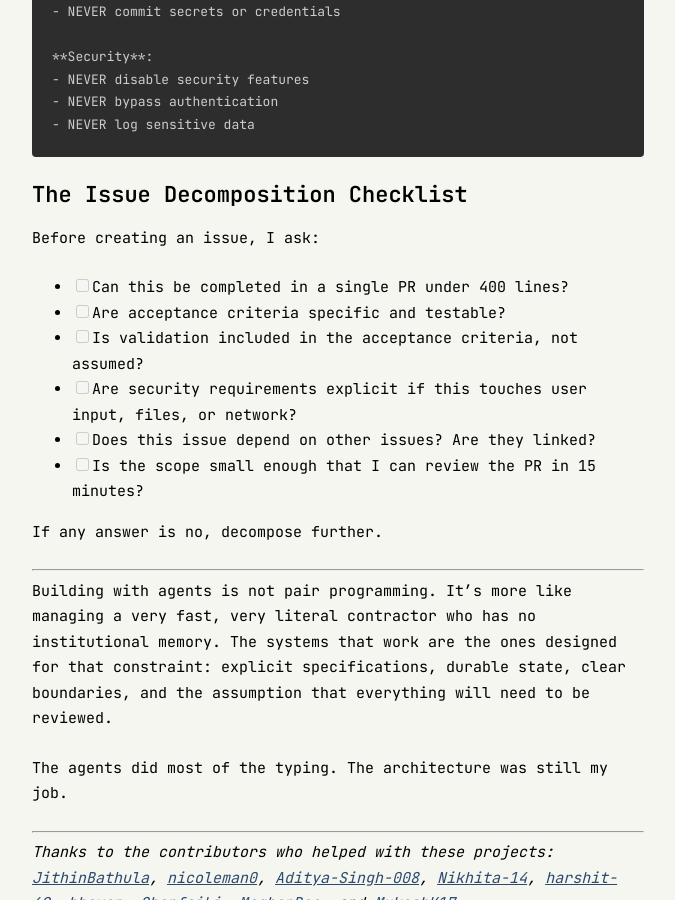
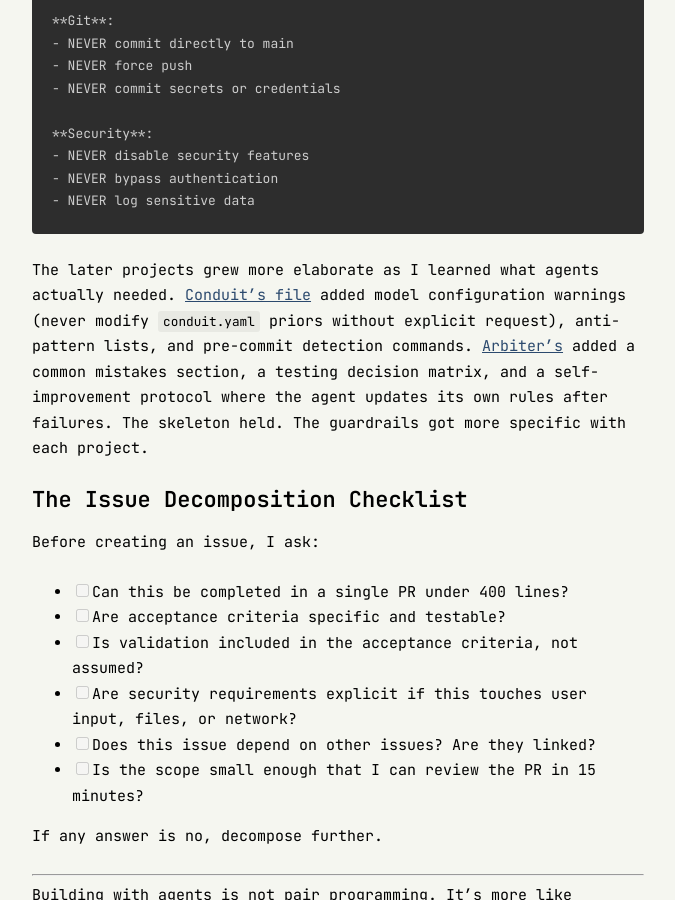
Before and after one commit to ashita-ai/ashita-ai.github.io, a Jekyll site: the page built from _posts/2026-01-28-what-i-learned-building-four-tools-with-ai-agents.md, in a window 1280 px wide and 900 px high, scrolled down 4452 px. Shown: the whole window, without its empty margins (302-977 px from the left). Built offline with Jekyll 4.4.1, drawn with Linux system fonts in a browser that asks for light colours; some of the changed lines change nothing that is shown; some of the changed text lies outside the part shown.

Commit message:
Fix repo URLs to ashita-ai org, clarify CLAUDE.md evolution
All repos are under ashita-ai/, not evanvolgas/. Added detail on how
CLAUDE.md files evolved across projects with links to actual files.

````diff
--- a/_posts/2026-01-28-what-i-learned-building-four-tools-with-ai-agents.md
+++ b/_posts/2026-01-28-what-i-learned-building-four-tools-with-ai-agents.md
@@ -4,7 +4,7 @@
 date: 2026-01-28
 ---
 
-Over the past year, I built four open-source tools almost entirely with AI coding agents: [Engram](https://github.com/evanvolgas/engram) (a memory system for AI applications that preserves ground truth and tracks confidence), [Tessera](https://github.com/evanvolgas/tessera) (data contract coordination for warehouses), [Conduit](https://github.com/evanvolgas/conduit) (ML-powered LLM routing using contextual bandits), and [Arbiter](https://github.com/evanvolgas/arbiter) (a provider-agnostic LLM evaluation framework). Combined: 1,016 commits, tens of thousands of lines of code.
+Over the past year, I built four open-source tools almost entirely with AI coding agents: [Engram](https://github.com/ashita-ai/engram) (a memory system for AI applications that preserves ground truth and tracks confidence), [Tessera](https://github.com/ashita-ai/tessera) (data contract coordination for warehouses), [Conduit](https://github.com/ashita-ai/conduit) (ML-powered LLM routing using contextual bandits), and [Arbiter](https://github.com/ashita-ai/arbiter) (a provider-agnostic LLM evaluation framework). Combined: 1,016 commits, tens of thousands of lines of code.
 
 This is what I learned about designing systems that agents can actually build.
 
@@ -84,7 +84,7 @@
 
 ## The CLAUDE.md Template
 
-Every project used a variation of this structure:
+Every project started from the same skeleton: a one-line description, a role statement, a design philosophy, and three tiers of boundaries (Always Do, Ask First, Never Do). The [early versions](https://github.com/ashita-ai/engram/blob/main/CLAUDE.md) were compact:
 
 ```markdown
 # [Project] Agent Guide
@@ -125,6 +125,8 @@
 - NEVER log sensitive data
 ```
 
+The later projects grew more elaborate as I learned what agents actually needed. [Conduit's file](https://github.com/ashita-ai/conduit/blob/main/CLAUDE.md) added model configuration warnings (never modify `conduit.yaml` priors without explicit request), anti-pattern lists, and pre-commit detection commands. [Arbiter's](https://github.com/ashita-ai/arbiter/blob/main/CLAUDE.md) added a common mistakes section, a testing decision matrix, and a self-improvement protocol where the agent updates its own rules after failures. The skeleton held. The guardrails got more specific with each project.
+
 ## The Issue Decomposition Checklist
 
 Before creating an issue, I ask:
````
